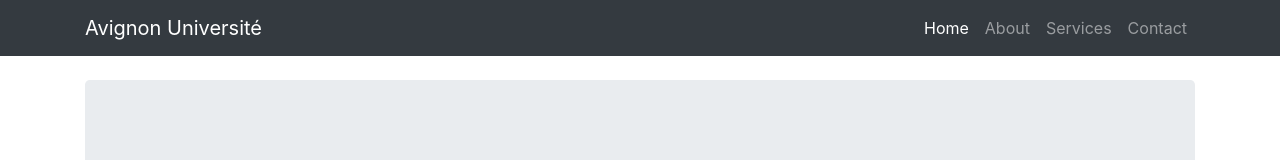
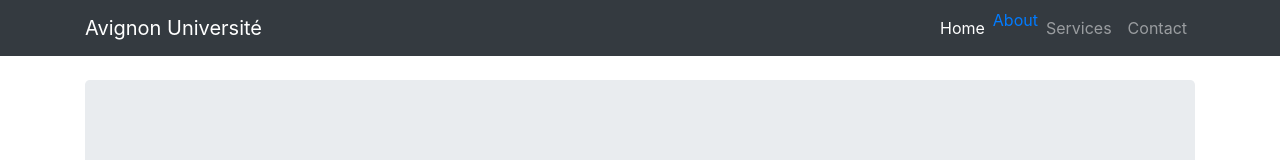
Before and after one commit to mattlax/siteweb1, a website: page index.html in a window 1280 px wide. Shown: the top 160 px of the page. Drawn offline with Linux system fonts and the light colour scheme.

Commit message:
Update index.html

```diff
--- a/index.html
+++ b/index.html
@@ -35,7 +35,7 @@
             </a>
           </li>
           <li class="nav-item">
-            <a class="nav-link" href="#">About</a>
+            <a class="https://www.fnac.com/?awc=12665_1580995331_776bd08baaf37be5c7a94466e6cefe3e&ectrans=1&Origin=Awin141629" href="#">About</a>
           </li>
           <li class="nav-item">
             <a class="nav-link" href="#">Services</a>
```
